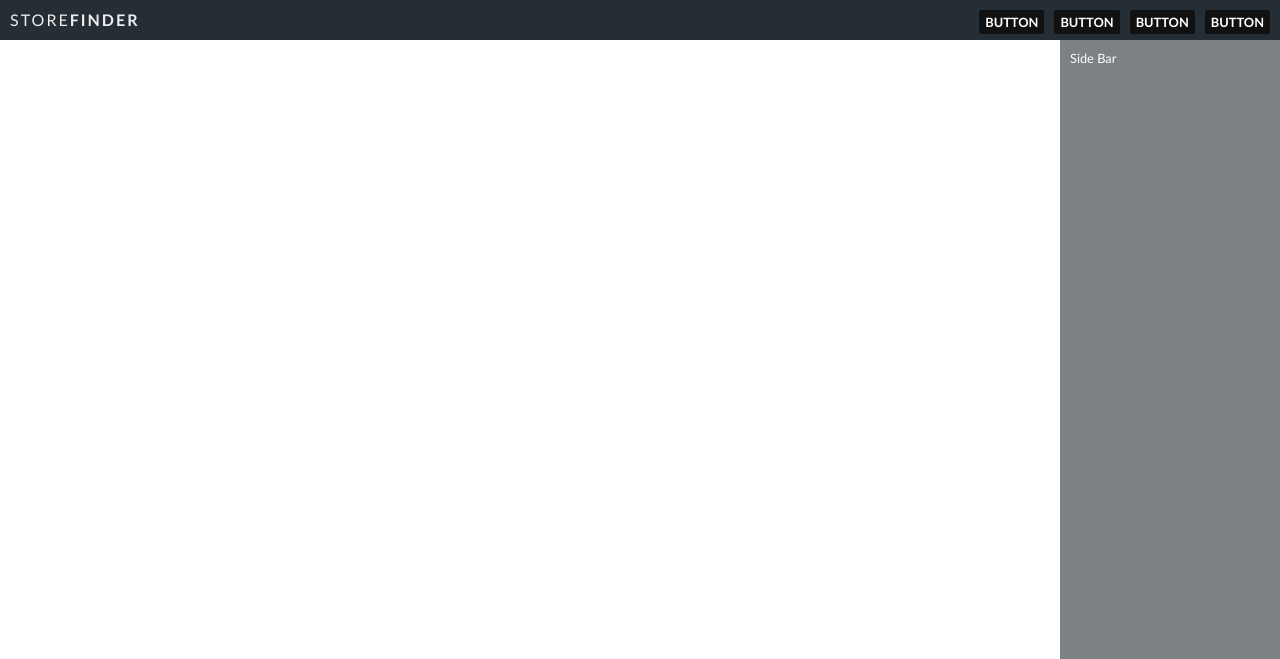
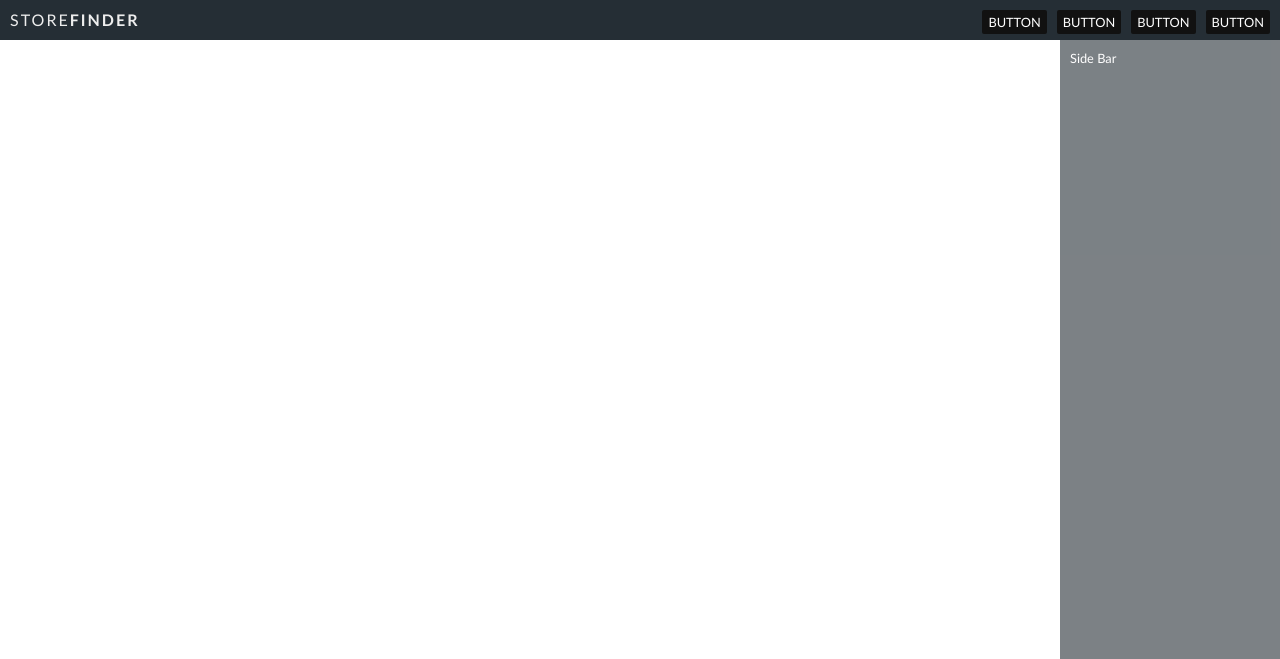
Before and after one commit to tanerdogan/StoreFinder, a PHP site: page / in a window 1280 px wide. Shown: the top 659 px of the page. Run offline with PHP 8.4, Linux system fonts and the light colour scheme; some libraries are stand-ins or nearby versions.

Commit message:
changed readme & added first screenshot

```diff
--- a/css/storefinder.css
+++ b/css/storefinder.css
@@ -79,7 +79,7 @@ h1{
     padding: 4px 6px;
     border-radius: 2px;
     font-size: .8em;
-    font-weight: bold;
+    font-weight: normal;
     color: white;
     background: #111;
 }
```
Also changed, not shown: README.md.
